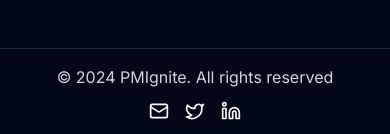
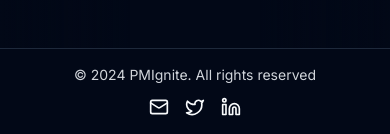
Before and after one commit to NureniJamiu/pmignite, a Next.js app: page / in a window 390 px wide. Shown: the part 6066-6200 px from the top of the page. Built offline with nearby package versions, Linux system fonts and the light colour scheme.

Commit message:
responsive footer

```diff
--- a/src/components/custom/Footer.tsx
+++ b/src/components/custom/Footer.tsx
@@ -4,7 +4,7 @@ import React from "react";
 const Footer = () => {
     return <div className="bg-background">
         <div className="max-w-6xl mx-auto px-5 flex flex-col md:flex-row gap-3 md:gap-0 items-center justify-between py-4">
-            <div className="text-gray-300 text-center">© 2024 PMIgnite. All rights reserved</div>
+            <div className="text-gray-300 text-center text-sm md:text-base">© 2024 PMIgnite. All rights reserved</div>
             <div className="flex items-center justify-between gap-4">
                 <Mail size={20} />
                 <Twitter size={20} />
```
